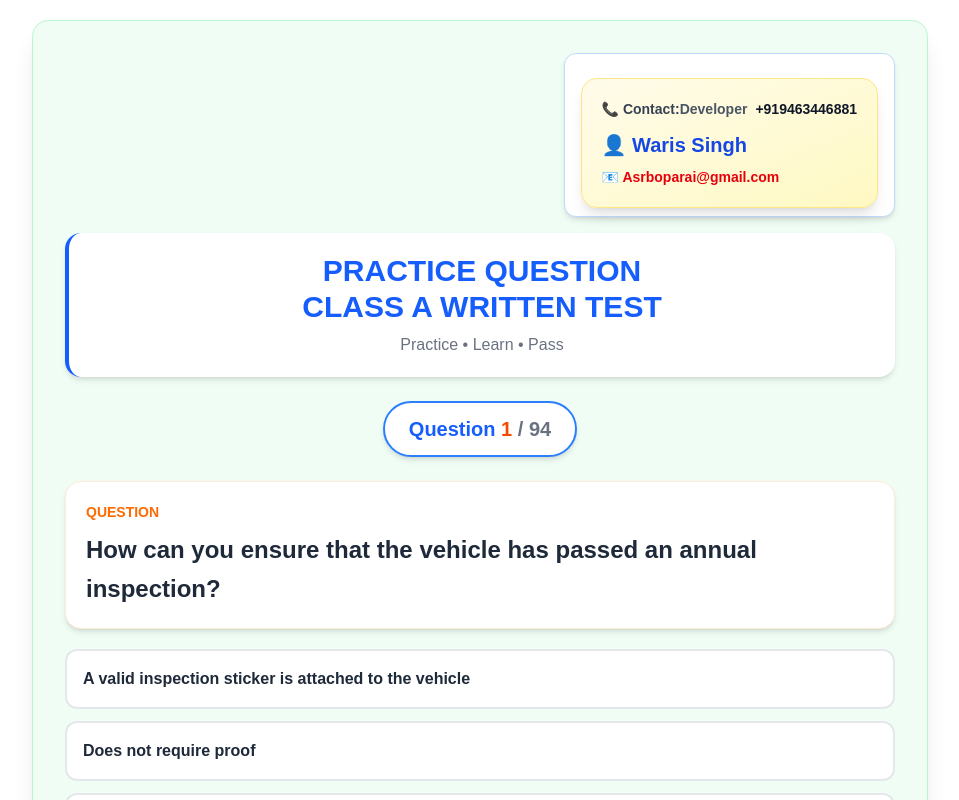
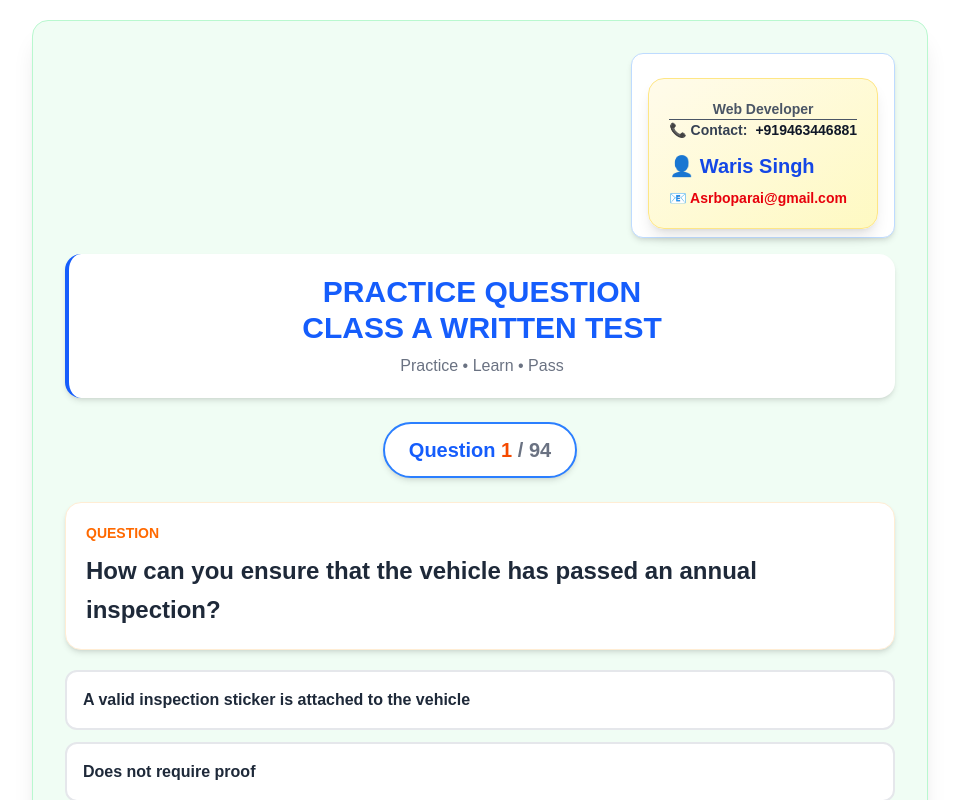
Before and after one commit to Harsimran141/Azknowledgetest, a React (Vite) app: page / in a window 1280 px wide. Shown: the top 800 px of the page, without its empty margins (160-1119 px from the left). Built offline with nearby package versions, Linux system fonts and the light colour scheme.

Commit message:
style: add heading for web developer in contact information for clarity in App component

```diff
--- a/src/App.jsx
+++ b/src/App.jsx
@@ -1117,8 +1117,8 @@ const App = () => {
 <div className="w-full max-w-md mx-auto mt-4 p-5 bg-gradient-to-br from-amber-50 to-yellow-100 rounded-2xl border border-amber-200 shadow-lg hover:shadow-2xl transition-all duration-300">
 
   <div className="text-sm font-semibold text-gray-600 mb-3">
+    <h5 className="text-center">Web Developer</h5><hr />
     <span className="text-gray-700">📞 Contact:</span>
-    <span>Developer</span>
     <span className="text-gray-900 ml-2">
       +919463446881
     </span>
```
